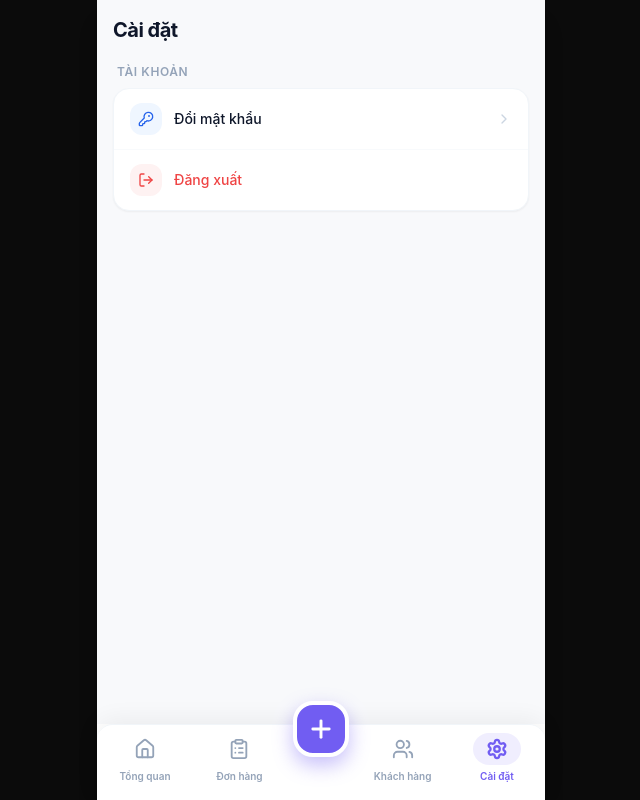
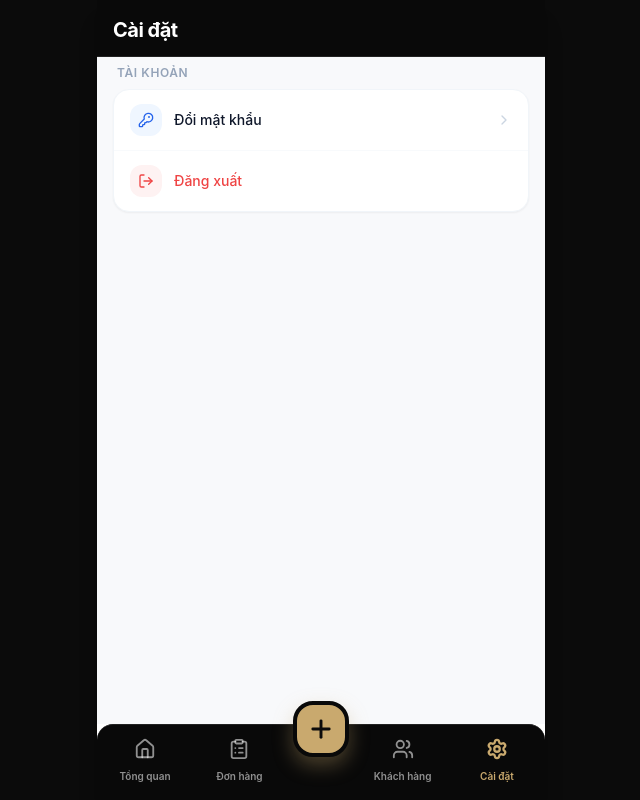
Before and after one commit to KhoaPham-dev/repairhub-frontend, a Next.js app: page /settings in a window 1280 px wide. Shown: the whole page, without its empty margins (319-959 px from the left). Built offline with nearby package versions, Linux system fonts and the light colour scheme; no server answers; sample sign-in values are in the browser's storage.

Commit message:
feat(theme): RH-122 migrate shared components to semantic tokens

```diff
--- a/components/BottomNav.tsx
+++ b/components/BottomNav.tsx
@@ -30,17 +30,17 @@ export default function BottomNav() {
     const active = isActive(href);
     return (
       <Link href={href} className="flex flex-col items-center justify-center w-16 space-y-1">
-        <div className={`flex items-center justify-center w-12 h-8 rounded-full transition-colors ${active ? 'bg-[#715DF2]/10 text-[#715DF2]' : 'text-slate-400'}`}>
+        <div className={`flex items-center justify-center w-12 h-8 rounded-full transition-colors ${active ? 'bg-accent/10 text-accent' : 'text-text-muted'}`}>
           <Icon size={22} strokeWidth={active ? 2.5 : 2} />
         </div>
-        <span className={`text-[10px] font-semibold ${active ? 'text-[#715DF2]' : 'text-slate-400'}`}>{label}</span>
+        <span className={`text-[10px] font-semibold ${active ? 'text-accent' : 'text-text-muted'}`}>{label}</span>
       </Link>
     );
   };
 
   return (
     <nav
-      className="shrink-0 bg-white border-t border-slate-100 rounded-t-2xl shadow-[0_-4px_24px_rgba(0,0,0,0.06)]"
+      className="shrink-0 bg-surface-alt border-t border-border-subtle rounded-t-2xl"
       style={{ paddingBottom: 'calc(env(safe-area-inset-bottom) + 8px)' }}
     >
       <div className="flex items-center justify-between px-4 py-2 relative">
@@ -52,7 +52,7 @@ export default function BottomNav() {
         <div className="absolute left-1/2 -translate-x-1/2 -top-6">
           <Link
             href="/orders/new"
-            className="w-14 h-14 bg-[#715DF2] text-white rounded-[1.25rem] flex items-center justify-center shadow-[0_8px_20px_rgba(113,93,242,0.4)] border-4 border-white active:scale-95 transition-transform"
+            className="w-14 h-14 bg-accent text-[#0B0B0B] rounded-[1.25rem] flex items-center justify-center shadow-[0_8px_20px_rgba(201,169,110,0.35)] border-4 border-surface-alt active:scale-95 transition-transform"
           >
             <Plus size={28} strokeWidth={2.5} />
           </Link>
--- a/components/Card.tsx
+++ b/components/Card.tsx
@@ -5,7 +5,7 @@ interface CardProps extends React.HTMLAttributes<HTMLDivElement> {
 
 export default function Card({ children, className = '', ...props }: CardProps) {
   return (
-    <div className={`bg-white rounded-xl shadow-sm p-4 ${className}`} {...props}>
+    <div className={`bg-surface rounded-xl border border-border-subtle p-4 ${className}`} {...props}>
       {children}
     </div>
   );
--- a/components/ConfirmModal.tsx
+++ b/components/ConfirmModal.tsx
@@ -16,14 +16,14 @@ export default function ConfirmModal({ open, title, message, confirmLabel = 'Xá
     <div className="fixed inset-0 z-50 flex items-center justify-center">
       {/* Backdrop */}
       <div
-        className="absolute inset-0 bg-black/40 backdrop-blur-sm"
+        className="absolute inset-0 bg-overlay backdrop-blur-sm"
         onClick={onCancel}
       />
 
       {/* Modal card */}
-      <div className="relative bg-white rounded-2xl shadow-xl p-6 mx-4 max-w-sm w-full scale-100 opacity-100 transition-all duration-150">
-        <h2 className="text-base font-semibold text-gray-900 mb-2">{title}</h2>
-        <p className="text-sm text-gray-600 mb-6">{message}</p>
+      <div className="relative bg-surface border border-border-subtle rounded-2xl shadow-xl p-6 mx-4 max-w-sm w-full scale-100 opacity-100 transition-all duration-150">
+        <h2 className="text-base font-semibold text-text-base mb-2">{title}</h2>
+        <p className="text-sm text-text-muted mb-6">{message}</p>
 
         <div className="flex flex-col gap-3">
           <button
@@ -34,7 +34,7 @@ export default function ConfirmModal({ open, title, message, confirmLabel = 'Xá
           </button>
           <button
             onClick={onCancel}
-            className="w-full border border-slate-200 text-gray-700 bg-white rounded-full py-3 font-medium text-sm"
+            className="w-full border border-border-subtle text-text-base bg-surface rounded-full py-3 font-medium text-sm hover:bg-surface-alt"
           >
             Huỷ
           </button>
--- a/components/ImageThumb.tsx
+++ b/components/ImageThumb.tsx
@@ -15,7 +15,7 @@ export default function ImageThumb({ file, onRemove }: { file: File; onRemove: (
   }, [file]);
 
   return (
-    <div className="relative aspect-square rounded-xl overflow-hidden bg-slate-100">
+    <div className="relative aspect-square rounded-xl overflow-hidden bg-surface">
       {url && (
         // eslint-disable-next-line @next/next/no-img-element
         <img src={url} alt={file.name} className="w-full h-full object-cover" />
@@ -24,7 +24,7 @@ export default function ImageThumb({ file, onRemove }: { file: File; onRemove: (
         type="button"
         onClick={onRemove}
         aria-label="Xoá ảnh"
-        className="absolute top-1 right-1 w-6 h-6 rounded-full bg-black/60 text-white flex items-center justify-center active:bg-black/80"
+        className="absolute top-1 right-1 w-6 h-6 rounded-full bg-overlay text-text-base flex items-center justify-center active:bg-black/80"
       >
         <X size={14} />
       </button>
--- a/components/PageHeader.tsx
+++ b/components/PageHeader.tsx
@@ -12,16 +12,16 @@ interface PageHeaderProps {
 export default function PageHeader({ title, subtitle, onBack, right }: PageHeaderProps) {
   if (onBack) {
     return (
-      <div className="bg-white px-4 pt-4 pb-3 sticky top-0 z-20 shadow-sm flex items-center gap-3">
+      <div className="bg-surface-alt px-4 pt-4 pb-3 sticky top-0 z-20 border-b border-border-subtle flex items-center gap-3">
         <button
           onClick={onBack}
-          className="w-9 h-9 flex items-center justify-center text-slate-700 -ml-2"
+          className="w-9 h-9 flex items-center justify-center text-text-muted -ml-2"
         >
           <ChevronLeft size={22} />
         </button>
         <div className="flex-1">
-          <h1 className="text-lg font-bold text-slate-900 leading-tight">{title}</h1>
-          {subtitle && <p className="text-xs text-slate-500">{subtitle}</p>}
+          <h1 className="text-lg font-bold text-text-base leading-tight">{title}</h1>
+          {subtitle && <p className="text-xs text-text-muted">{subtitle}</p>}
         </div>
         {right && <div>{right}</div>}
       </div>
@@ -29,11 +29,11 @@ export default function PageHeader({ title, subtitle, onBack, right }: PageHeade
   }
 
   return (
-    <div className="px-4 pt-4 pb-3 bg-[#F8F9FB] sticky top-0 z-10 w-full">
+    <div className="px-4 pt-4 pb-3 bg-surface-alt sticky top-0 z-10 w-full border-b border-border-subtle">
       <div className="flex items-center justify-between">
         <div>
-          <h1 className="text-xl font-bold text-slate-900 tracking-tight">{title}</h1>
-          {subtitle && <p className="text-xs text-slate-500">{subtitle}</p>}
+          <h1 className="text-xl font-bold text-text-base tracking-tight">{title}</h1>
+          {subtitle && <p className="text-xs text-text-muted">{subtitle}</p>}
         </div>
         {right && <div>{right}</div>}
       </div>
--- a/components/SegmentedControl.tsx
+++ b/components/SegmentedControl.tsx
@@ -11,7 +11,7 @@ interface Props {
 
 export default function SegmentedControl({ tabs, active, onChange, className = '' }: Props) {
   return (
-    <div className={`flex bg-[#F1F5F9] rounded-full p-1 w-full ${className}`}>
+    <div className={`flex bg-surface rounded-full p-1 w-full ${className}`}>
       {tabs.map((tab) => (
         <button
           key={tab.value}
@@ -19,8 +19,8 @@ export default function SegmentedControl({ tabs, active, onChange, className = '
           onClick={() => onChange(tab.value)}
           className={`flex-1 py-2.5 text-sm font-medium rounded-full transition-all ${
             active === tab.value
-              ? 'bg-[#004EAB] text-white shadow-sm'
-              : 'text-slate-600 hover:text-slate-900'
+              ? 'bg-accent text-[#0B0B0B] shadow-sm'
+              : 'text-text-muted hover:text-text-base'
           }`}
         >
           {tab.label}
--- a/components/Spinner.tsx
+++ b/components/Spinner.tsx
@@ -7,7 +7,7 @@ import { Loader2 } from 'lucide-react';
 // `*` transition rule and won't cause the route flicker fixed in RH-56.
 export default function Spinner({ label = 'Đang tải...' }: { label?: string }) {
   return (
-    <div className="flex flex-col items-center justify-center py-12 text-slate-400">
+    <div className="flex flex-col items-center justify-center py-12 text-text-muted">
       <Loader2 size={28} className="animate-spin mb-2" />
       <span className="text-sm">{label}</span>
     </div>
```
